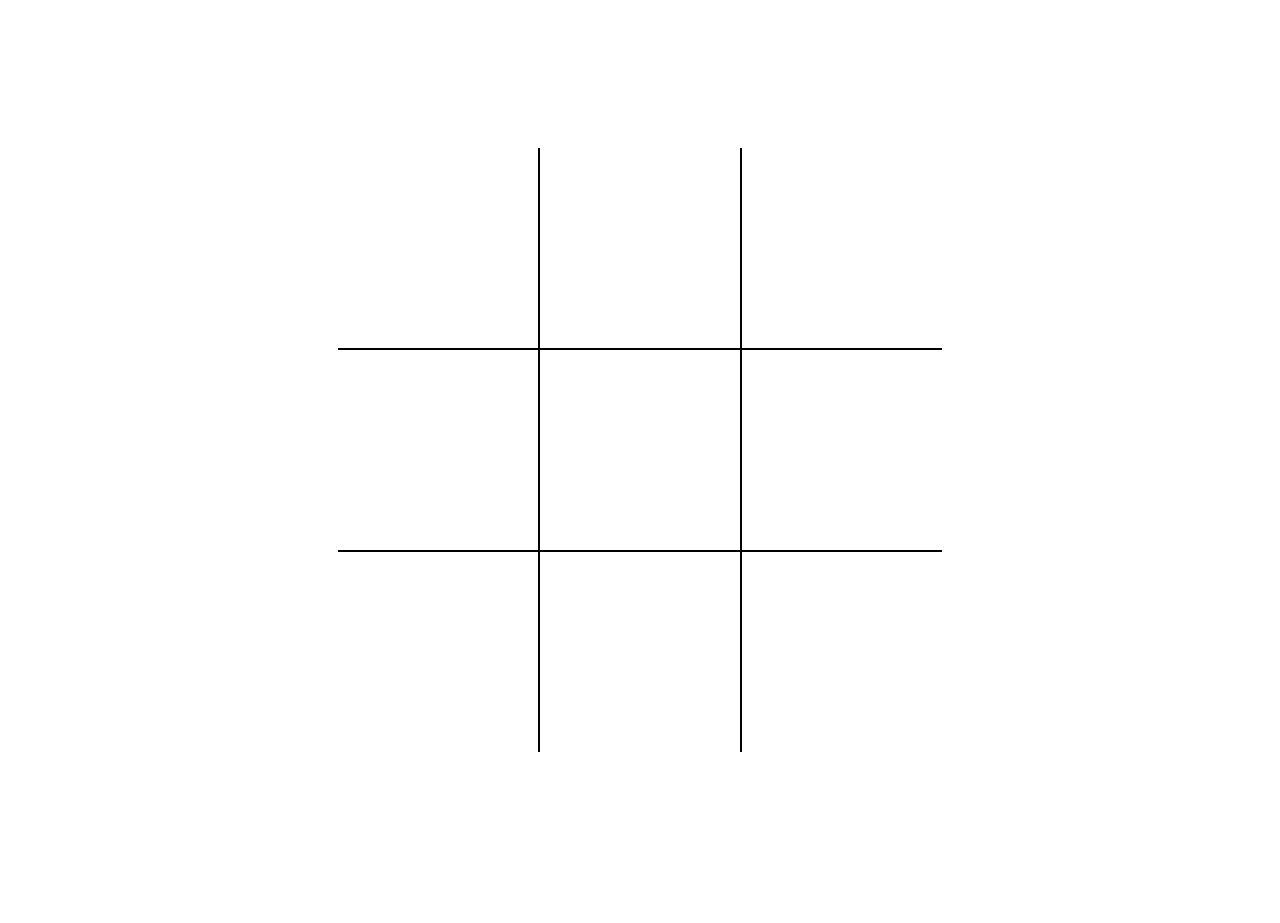
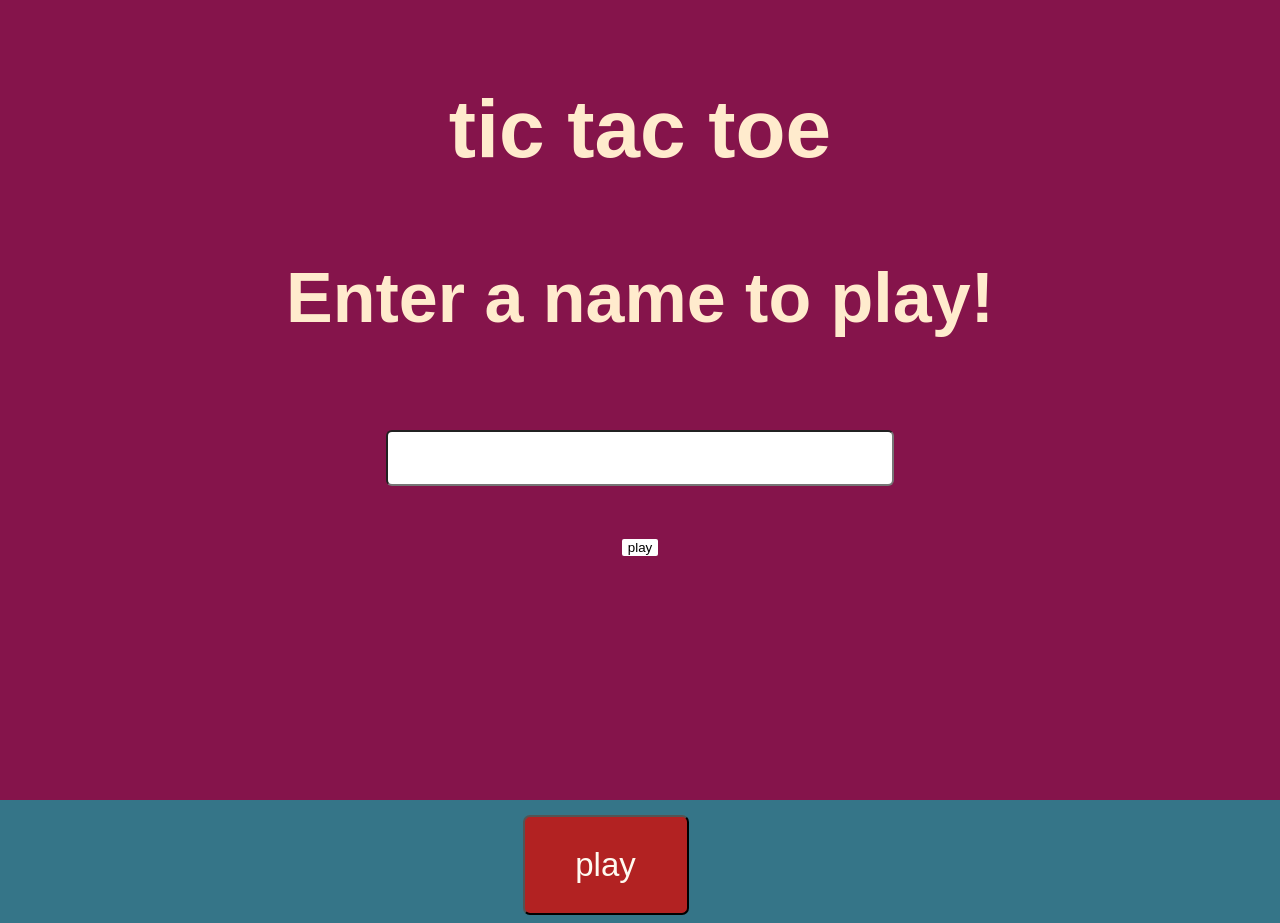
Before and after one commit to marathonic/ticTacToe, a plain HTML site: page index.html in a window 1280 px wide. Before the commit the page ends 800 px from the top, so only its background shows below. Drawn offline with Linux system fonts and the light colour scheme.

Commit message:
Almost ready! Polishing up

```diff
--- a/index.html
+++ b/index.html
@@ -9,7 +9,22 @@
 
 </head>
 <body>
+    <div id="overlay">
+        <h3 id="welcome">tic tac toe</h3 id="welcome">
+            <p>Enter a name to play!</p>
+            <label for="playerName"></label>
+            <input type="text" name="playerName" id="playerName">
+            <div>
+                <input type="button" id="playerNameBtn" value="play">
+            </div>
+    </div>
+    <div class="nameDiv">
+    <h3 class="names" id="nameLeft">test1</h3>
+
+    </div>
     <div id="bigBoiContainer">
+
+
         <div id="container">
             <div class="square" id="sq1"></div>
             <div class="square" id="sq2"></div>
@@ -21,7 +36,9 @@
             <div class="square" id="sq8"></div>
             <div class="square" id="sq9"></div>
         </div>
+        <input type="button" id="playBtn" value="play">
     </div>
+    <h3 class="names" id="nameRight">   CPU</h3>
     <script src="script.js"></script>
 </body>
 </html>
--- a/script.js
+++ b/script.js
@@ -17,6 +17,9 @@ const theGame = (() => {
         let sq9 = document.querySelector('#sq9');
         let container = document.querySelector('#container');
         let myArr = [];
+        let nameLeft = document.querySelector('#nameLeft');
+        let nameRight = document.querySelector('#nameRight');
+        let popupDiv = document.querySelector('#popupDiv');
         //Let's figure out how to change the shape every time a move is played.
         //maybe we can add an eventListener to the container div! Upon clicking inside the container, change the shape!
         ////
@@ -26,6 +29,15 @@ const theGame = (() => {
         //     if(shape == 'x') return shape = 'o';
         //     if(shape == 'o') return shape = 'x';
         // })
+
+
+
+        //we're trying a different route, but we could just get the name like ths:
+        // function getName(){
+        //     let userName = prompt(`Player name: `);
+        //     nameLeft.textContent = userName;
+        // }
+        // getName();
 
         const changeShape = () => shape == 'x' ? shape = 'o' : shape = 'x';
 
@@ -83,6 +95,10 @@ const theGame = (() => {
             changeShape();
             myArr.push(shape)
         })
+
+        function toggleOverlay(){
+
+        }
 
         container.addEventListener('click',function(){
 
--- a/style.css
+++ b/style.css
@@ -1,17 +1,92 @@
+#overlay{
+    position: fixed;
+    display: block;
+    width: 100%;
+    height: 100%;
+    top: 0;
+    left: 0;
+    right: 0;
+    bottom: 0;
+    background-color: #85144b;
+    color: blanchedalmond;
+    text-align: center;
+    z-index: 2;
+}
+
+#overlay p{
+    font-family: Arial, Helvetica, sans-serif;
+    font-weight: bold;
+    color: blanchedalmond;
+
+}
+
+#playerName{
+    width: 500px;
+    height: 50px;
+    color: #85144b;
+    font-weight: bold;
+    font-size: 42px;
+    text-align: center;
+    border-radius: 6px;
+}
+
+#playerNameBtn{
+    background-color: white;
+    border-radius: 2px;
+    border: white 0px;
+    font-family: Arial, Helvetica, sans-serif;
+    cursor: pointer;
+}
+
+
 body{
+
     display: flex;
     justify-content: center;
     font-size: 70px;
     font-family: Arial, Helvetica, sans-serif;
     font-weight:normal;
+    background-color: #357588;
+}
+
+#nameLeft{
+    position: fixed;
+    margin-left: -300px;
+    float:left
+
+}
+#nameRight{
+    float: right;
+}
+
+#playBtn{
+    background-color: firebrick;
+    width: 166px;
+    height: 100px;
+    border-radius: 7px;
+    color: floralwhite;
+    font-size: 33px;
+    margin-left: 319px;
+    margin-top: 67px;
+    cursor: pointer;
+}
+
+#popupDiv{
+    background-color: antiquewhite;
+    width: 0.5vh;
+    height: 0.3vh;
+    border-radius: 6px;
+    color: #000129;
 
 }
 
 #bigBoiContainer{
+
     display: flex;
     flex-direction: column;
     justify-content: center;
     margin-top: 2em;
+    margin-left: 100px;
 }
 
 #container{
@@ -26,8 +101,8 @@ body{
     width: 200px;
     height: 200px;
     text-align: center;
-    border: solid black 1px;
-    color: palevioletred;
+    border: solid whitesmoke 2px;
+    color: white;
     cursor: pointer;
 }
 
```
